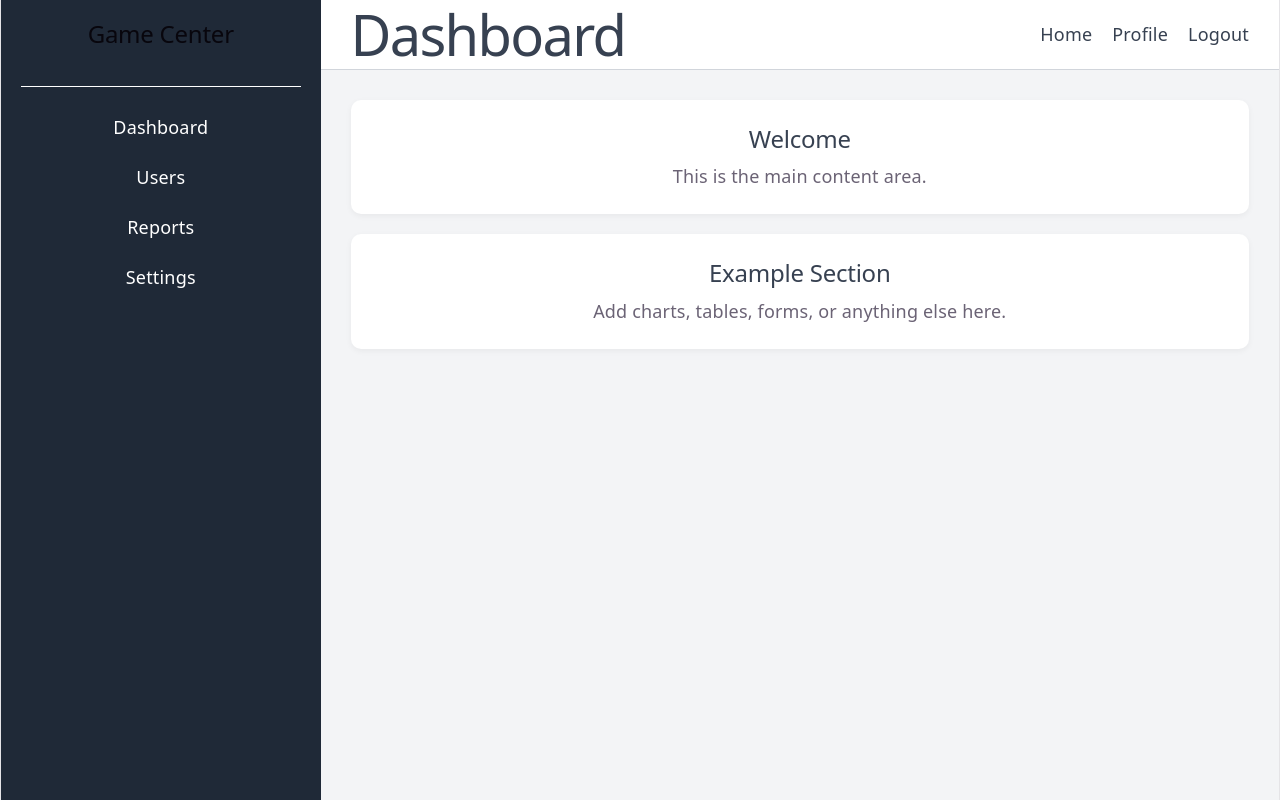
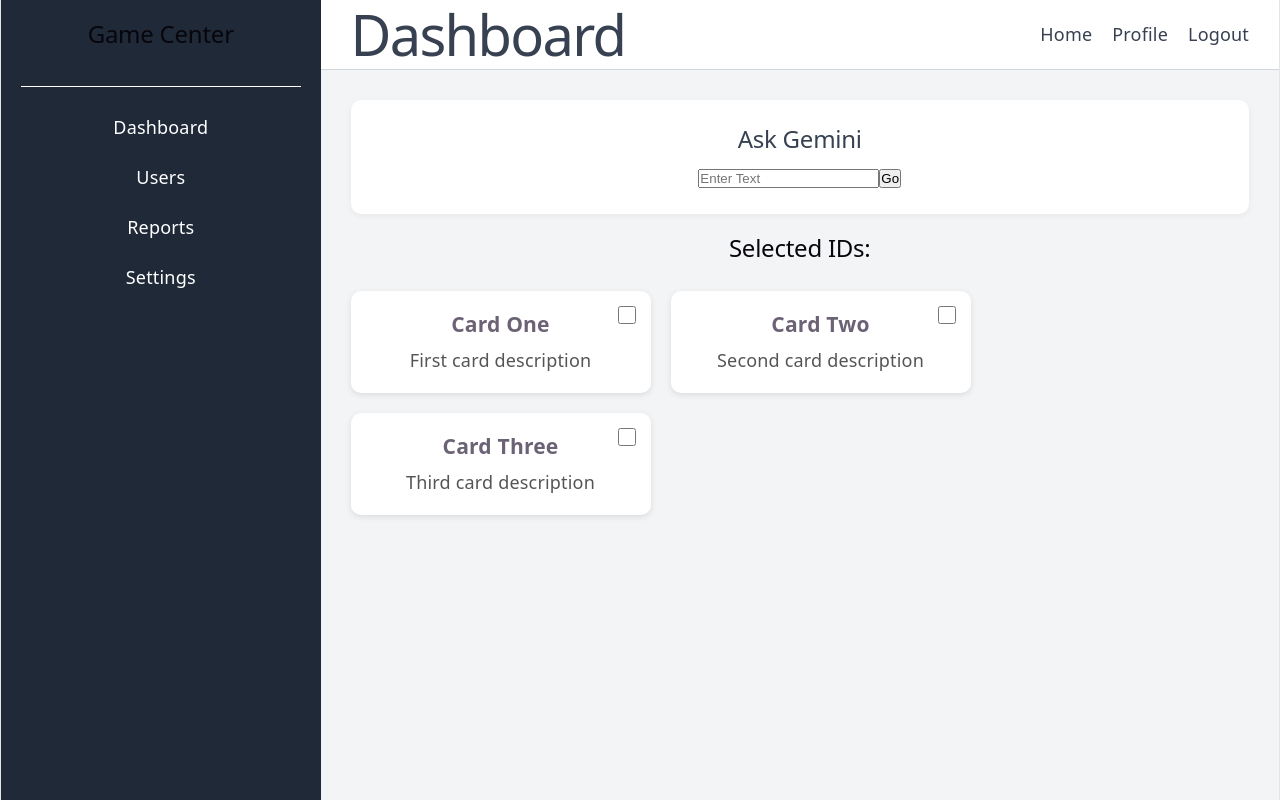
Before and after one commit to loadingEmma-exe/CS370, a React (Vite) app in the folder application/: page / in a window 1280 px wide. Built offline with nearby package versions, Linux system fonts and the light colour scheme.

Commit message:
Adding cards and shit

```diff
--- a/application/src/App.css
+++ b/application/src/App.css
@@ -108,3 +108,38 @@ body,
   margin-bottom: 10px;
   color: #374151;
 }
+
+.card-container { /*Magic Cards For now*/
+  display: flex;
+  flex-wrap: wrap;
+  gap: 20px;
+}
+
+.select-card {
+  position: relative;
+  width: 300px;
+
+  background-color: white;
+  border-radius: 10px;
+  padding: 20px;
+
+  box-shadow: 0 2px 6px rgba(0, 0, 0, 0.1);
+}
+
+.card-checkbox {
+  position: absolute;
+  top: 15px;
+  right: 15px;
+
+  width: 18px;
+  height: 18px;
+  cursor: pointer;
+}
+
+.select-card h3 {
+  margin-bottom: 10px;
+}
+
+.select-card p {
+  color: #555;
+}
--- a/application/src/App.jsx
+++ b/application/src/App.jsx
@@ -1,7 +1,29 @@
-//import { useState } from 'react'
+import { useState } from 'react'
 import './App.css'
 
 function App() {
+  const [inputText, setInputText] = useState("");
+  const [selectedCards, setSelectedCards] = useState([]);
+
+  const cards =[
+    { id: 1, title: "Card One", description: "First card description" },
+    { id: 2, title: "Card Two", description: "Second card description" },
+    { id: 3, title: "Card Three", description: "Third card description" },
+  ]
+
+  function handleGeminiButtonClick(){
+    submitToGemini(inputText);
+  }
+
+  function handleCheckboxChange(cardId) {
+    setSelectedCards((prev) => {
+      if (prev.includes(cardId)) {
+        return prev.filter((id) => id !== cardId);
+      }
+
+      return [...prev, cardId];
+    });
+  }
 
   return(
     <>
@@ -34,20 +56,32 @@ function App() {
 
         <main className="content" id="content_area">
           <div className="card">
-            <h2>Welcome</h2>
-            <p>
-              This is the main content area.
-            </p>
+            <h2>Ask Gemini</h2>
+            <input type="text" placeholder="Enter Text" value={inputText} onChange={(e) => setInputText(e.target.value)}></input>
+            <button onClick={handleGeminiButtonClick}>
+              Go
+            </button>
           </div>
 
-          <div className="card">
-            <h2>Example Section</h2>
-            <p>
-              Add charts, tables, forms, or anything else here.
-            </p>
+          <h2>Selected IDs: {selectedCards.join(", ")}</h2>
+
+          <div className="card-container">
+        {cards.map((card) => (
+          <div className="select-card" key={card.id}>
+            <input
+              type="checkbox"
+              className="card-checkbox"
+              checked={selectedCards.includes(card.id)}
+              onChange={() => handleCheckboxChange(card.id)}
+            />
+
+            <h3>{card.title}</h3>
+            <p>{card.description}</p>
           </div>
+        ))}
+      </div>
+
         </main>
-
       </div>
     </div>
     </>
```
